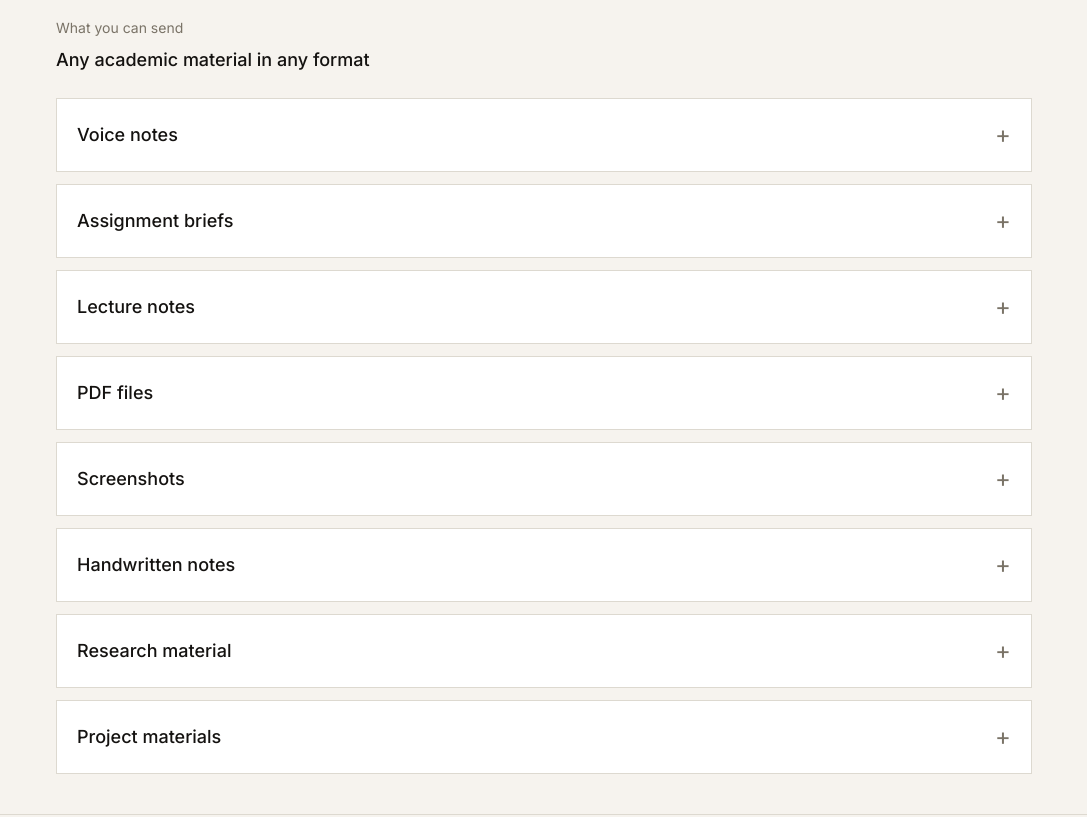
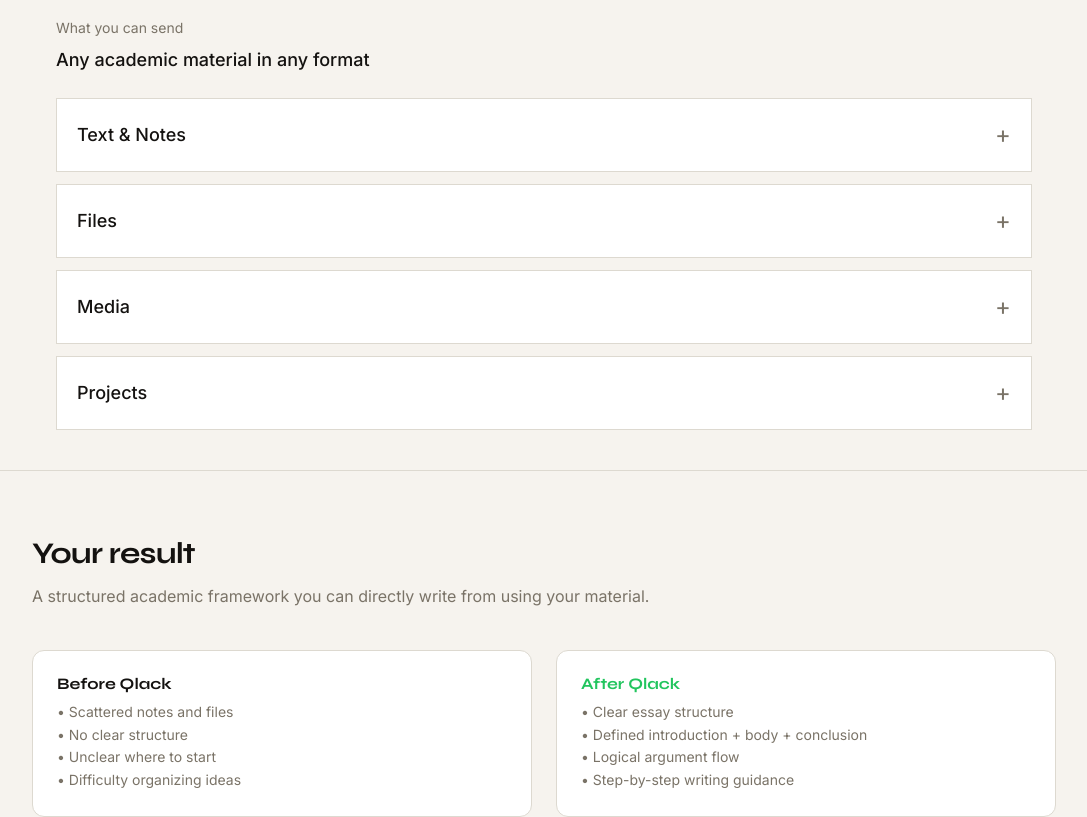
Before and after one commit to fazetdev/structura, a Next.js app: page / in a window 1280 px wide. Shown: the part 1060-1877 px from the top of the page, without its empty margins (96-1183 px from the left). Built offline with nearby package versions, Linux system fonts and the light colour scheme.

Commit message:
updqte flow

```diff
--- a/app/page.tsx
+++ b/app/page.tsx
@@ -6,36 +6,20 @@
 
 const items = [
   {
-    title: "Voice notes",
-    desc: "Lecture recordings or spoken explanations turned into structured writing framework.",
+    title: "Text & Notes",
+    desc: "Assignment briefs, lecture notes, handwritten content, and research material.",
   },
   {
-    title: "Assignment briefs",
-    desc: "Task sheets and rubrics converted into structured academic direction.",
+    title: "Files",
+    desc: "PDFs, slides, and documents converted into structured writing direction.",
   },
   {
-    title: "Lecture notes",
-    desc: "Messy notes organized into clear writing flow.",
+    title: "Media",
+    desc: "Voice notes, screenshots, and recordings turned into academic structure.",
   },
   {
-    title: "PDF files",
-    desc: "Slides and textbooks converted into structured framework.",
-  },
-  {
-    title: "Screenshots",
-    desc: "LMS or WhatsApp content turned into structured guidance.",
-  },
-  {
-    title: "Handwritten notes",
-    desc: "Notebook content converted into academic structure.",
-  },
-  {
-    title: "Research material",
-    desc: "Sources organized into writing direction.",
-  },
-  {
-    title: "Project materials",
-    desc: "Multi-part content broken into structured sections.",
+    title: "Projects",
+    desc: "Multi-part academic work broken into clear structured sections.",
   },
 ]
 
@@ -87,10 +71,10 @@
         </div>
       </section>
 
-      {/* OUTPUT PROOF (MOVED HERE - KEY FIX) */}
+      {/* OUTPUT PROOF */}
       <OutputPreview />
 
-      {/* PROCESS */}
+      {/* PROCESS (NO CTA INSIDE - CLEAN FLOW) */}
       <section className="max-w-5xl mx-auto px-6 py-10 border-t border-[#ddd9d0]">
 
         <div className="border border-[#ddd9d0] bg-white p-6">
@@ -104,20 +88,20 @@
           </h2>
 
           <p className="text-base text-[#7a7367] mb-5 leading-relaxed">
-            See how Qlack turns academic material into structured writing framework.
+            Send your material → we extract structure → you write with clarity.
           </p>
 
           <Link
             href="/how-it-works"
-            className="inline-flex items-center justify-center bg-[#22c55e] hover:bg-[#16a34a] text-white px-6 py-3 text-sm font-medium"
+            className="inline-flex items-center justify-center border border-[#22c55e] text-[#22c55e] px-6 py-3 text-sm font-medium hover:bg-[#22c55e] hover:text-white transition"
           >
-            Open How it works
+            View full process
           </Link>
 
         </div>
       </section>
 
-      {/* FINAL CTA */}
+      {/* FINAL CTA ONLY */}
       <section className="max-w-5xl mx-auto px-6 py-14 border-t border-[#ddd9d0]">
 
         <div className="bg-white border border-[#ddd9d0] p-8 text-center">
@@ -127,10 +111,8 @@
           </h2>
 
           <p className="text-lg text-[#7a7367] leading-relaxed mb-7 max-w-xl mx-auto">
-            Send your material. Get a structured writing framework in return.
+            Send your material and receive a structured academic framework in minutes.
           </p>
-
-          <div className="flex flex-col sm:flex-row gap-4 justify-center">
 
           <a
             href="https://wa.me/2349036961611?text=Hi%20Qlack%2C%0A%0AI%20need%20structured%20help%20with%20my%20academic%20work."
@@ -139,15 +121,6 @@
             Get Structure on WhatsApp
           </a>
 
-            <Link
-              href="/pricing"
-              className="inline-flex items-center justify-center border border-[#22c55e] text-[#22c55e] px-8 py-4 text-base font-medium hover:bg-[#22c55e] hover:text-white transition"
-            >
-              View Pricing
-            </Link>
-
-          </div>
-
         </div>
       </section>
 
```
Lines whose indentation alone changed are shown as unchanged.
